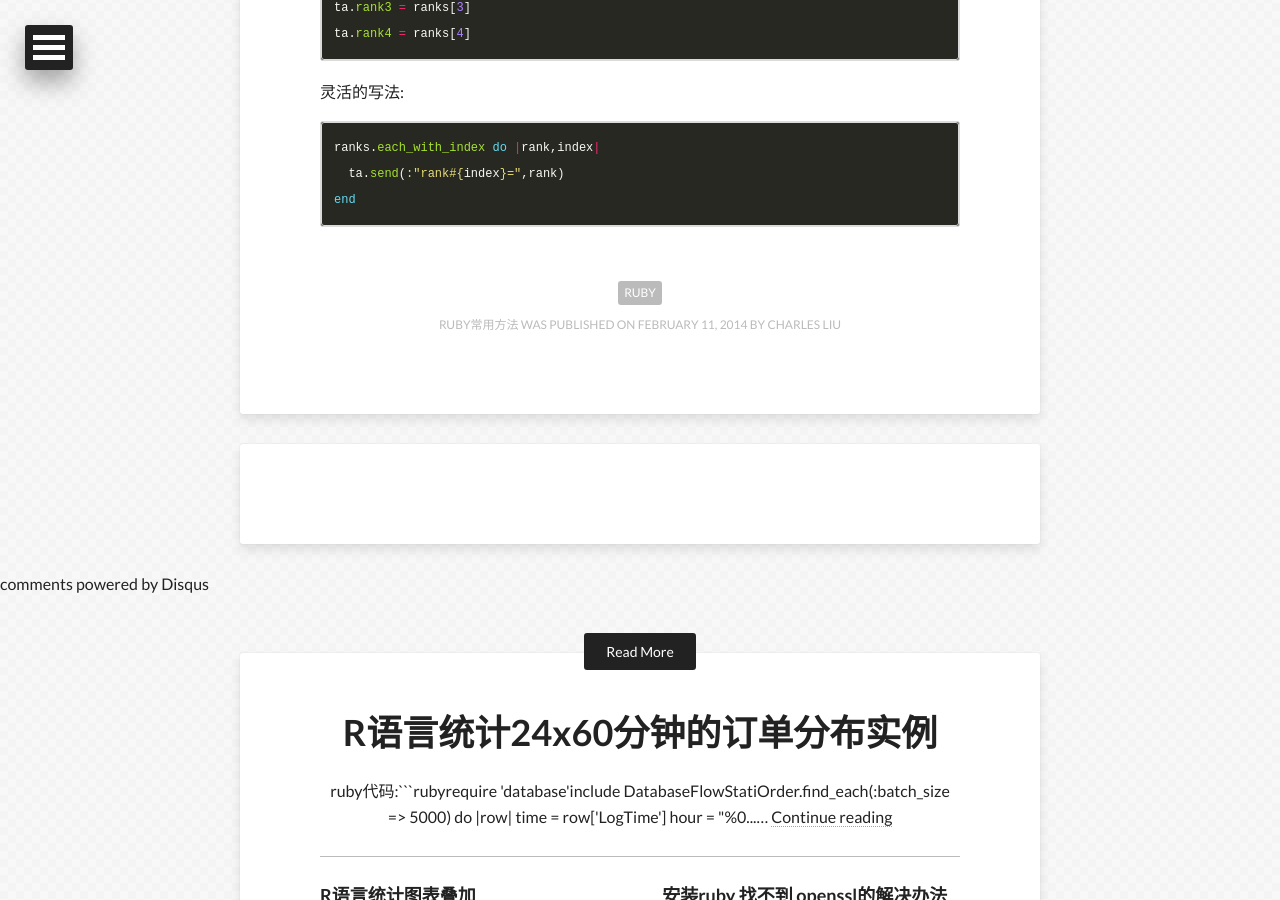
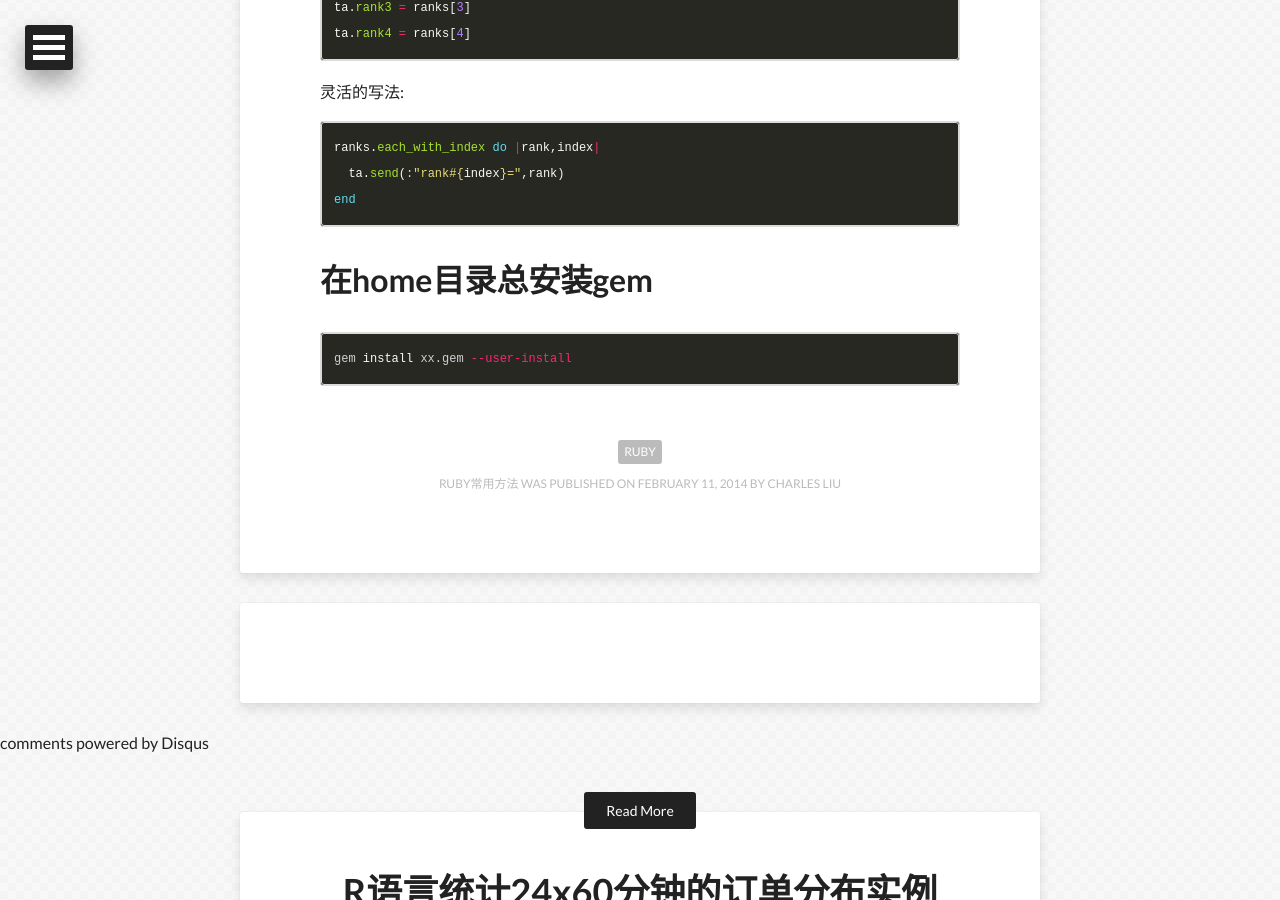
Before and after one commit to apyixiang/apyixiang.github.io, a Jekyll site: the page built from _posts/2014-02-11-ruby-common.markdown, in a window 1280 px wide and 900 px high, scrolled down 2877 px. Built offline with Jekyll 4.4.1, drawn with Linux system fonts in a browser that asks for light colours; nearby versions of some CDN libraries; Markdown is read by kramdown in place of the engine named in the settings; comment, search, counter and statistics services are not loaded.

Commit message:
add some content

````diff
--- a/_posts/2014-02-11-ruby-common.markdown
+++ b/_posts/2014-02-11-ruby-common.markdown
@@ -133,3 +133,11 @@ ranks.each_with_index do |rank,index|
   ta.send(:"rank#{index}=",rank)
 end
 ```
+
+
+在home目录总安装gem
+===============
+
+```bash
+gem install xx.gem --user-install
+```
````
